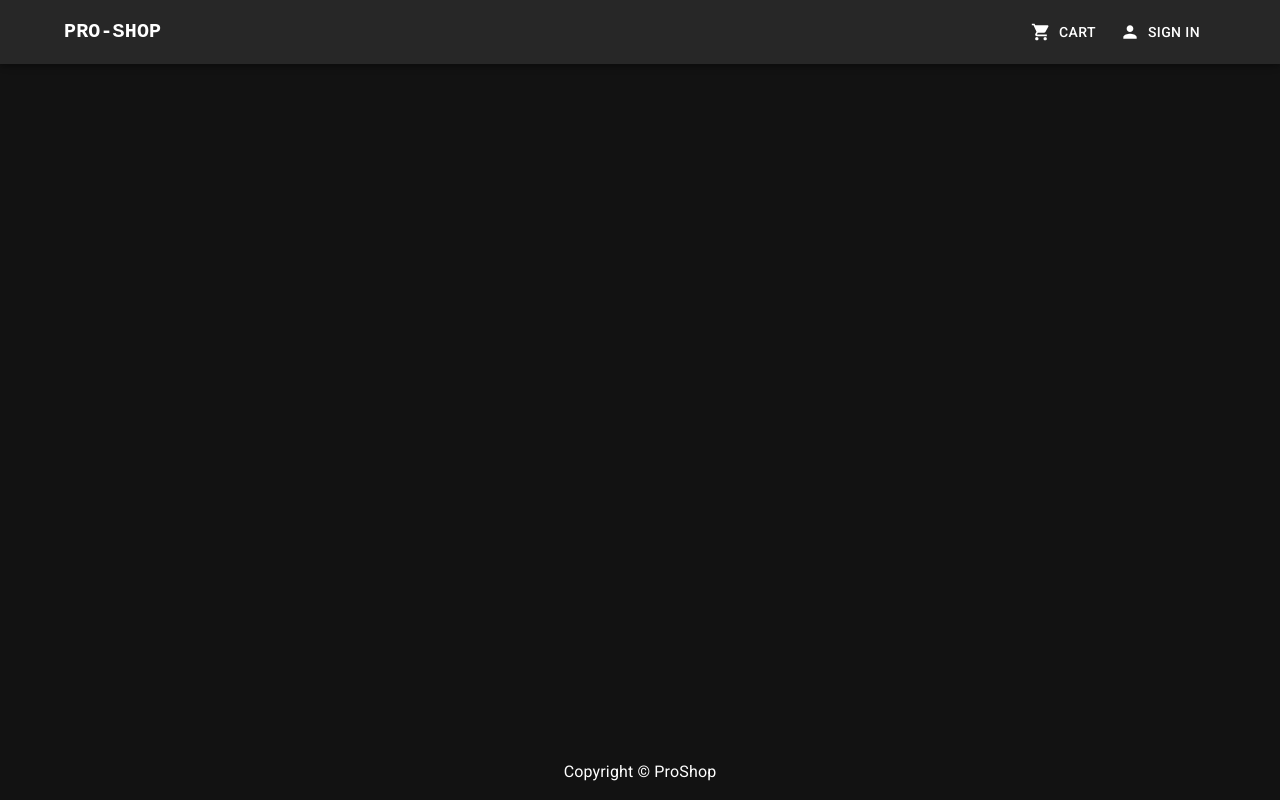
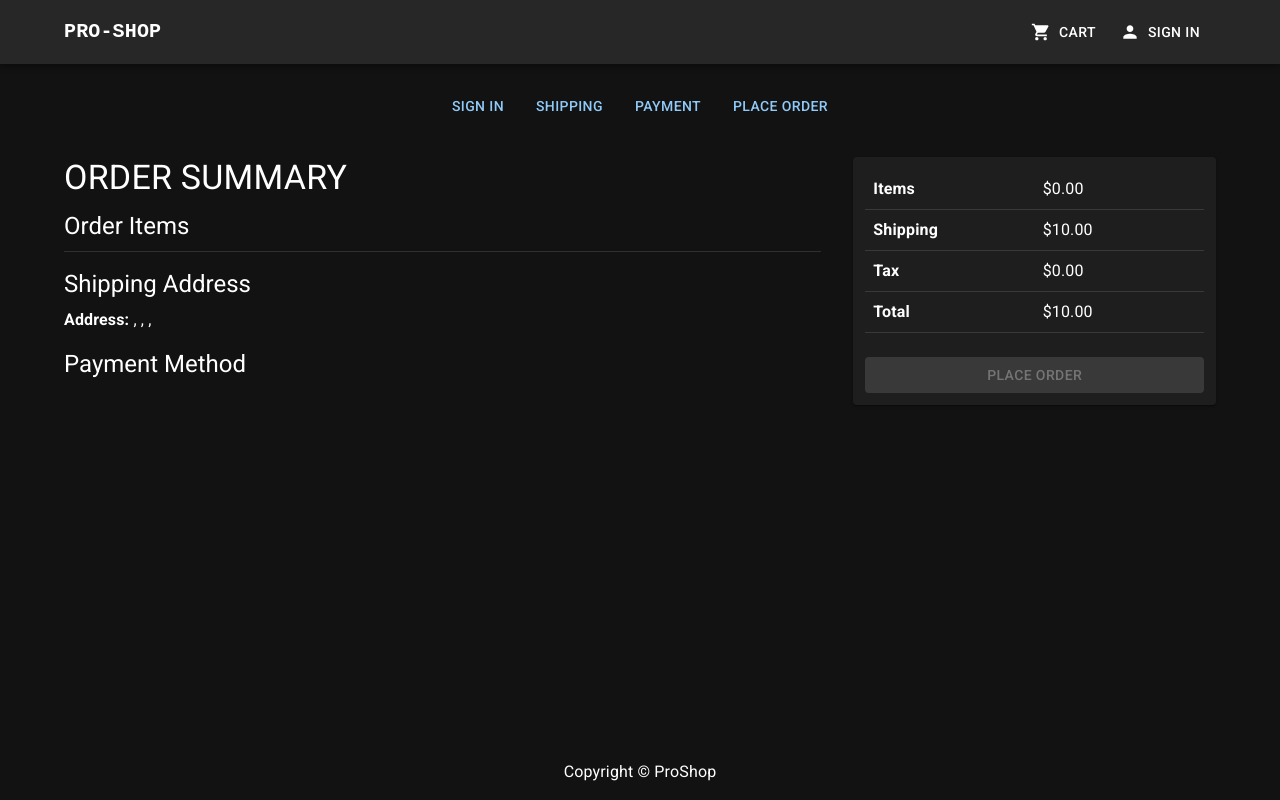
Before and after one commit to sanchit36/Proshop-mern, a React (Create React App) app in the folder frontend/: page /place-order in a window 1280 px wide. Built offline with nearby package versions, Linux system fonts and the light colour scheme.

Commit message:
fronted checkout flow

```diff
--- a/frontend/src/App.js
+++ b/frontend/src/App.js
@@ -15,6 +15,8 @@ import RegisterScreen from './screens/RegisterScreen';
 import ProfileScreen from './screens/ProfileScreen';
 import { useSelector } from 'react-redux';
 import ShippingScreen from './screens/ShippingScreen';
+import PaymentScreen from './screens/PaymentScreen';
+import PlaceOrderScreen from './screens/PlaceOrderScreen';
 
 const ProtectedRoute = ({ condition, component, redirectURL }) => {
   return condition ? component : <Navigate to={redirectURL} replace />;
@@ -40,6 +42,8 @@ const App = () => {
           <Route path='/login' element={<LoginScreen />} />
           <Route path='/register' element={<RegisterScreen />} />
           <Route path='/shipping' element={<ShippingScreen />} />
+          <Route path='/payment' element={<PaymentScreen />} />
+          <Route path='/place-order' element={<PlaceOrderScreen />} />
           <Route
             path='/profile'
             element={
--- /dev/null
+++ b/frontend/src/components/CheckoutSteps.js
@@ -0,0 +1,38 @@
+import React from 'react';
+
+import { Button, Stack } from '@mui/material';
+import { Link } from 'react-router-dom';
+
+const CheckoutSteps = ({ step1, step2, step3, step4 }) => {
+  return (
+    <Stack direction='row' justifyContent='center' spacing={2} sx={{ mb: 4 }}>
+      {step1 ? <Button>Sign In</Button> : <Button disabled>Sign In</Button>}
+
+      {step2 ? (
+        <Button as={Link} to='/shipping'>
+          Shipping
+        </Button>
+      ) : (
+        <Button disabled>Shipping</Button>
+      )}
+
+      {step3 ? (
+        <Button as={Link} to='/payment'>
+          Payment
+        </Button>
+      ) : (
+        <Button disabled>Payment</Button>
+      )}
+
+      {step4 ? (
+        <Button as={Link} to='/place-order'>
+          Place Order
+        </Button>
+      ) : (
+        <Button disabled>Place Order</Button>
+      )}
+    </Stack>
+  );
+};
+
+export default CheckoutSteps;
--- a/frontend/src/components/FormContainer.js
+++ b/frontend/src/components/FormContainer.js
@@ -5,7 +5,7 @@ const FormContainer = ({ children }) => {
   return (
     <Container>
       <Grid container sx={{ p: 2 }} justifyContent='center'>
-        <Grid item xs={12} md={4}>
+        <Grid item xs={12} md={6}>
           {children}
         </Grid>
       </Grid>
--- a/frontend/src/redux/constants/cartConstants.js
+++ b/frontend/src/redux/constants/cartConstants.js
@@ -1,3 +1,4 @@
 export const CART_ADD_ITEM = 'CART_ADD_ITEM';
 export const CART_REMOVE_ITEM = 'CART_REMOVE_ITEM';
 export const CART_SAVE_SHIPPING_ADDRESS = 'CART_SAVE_SHIPPING_ADDRESS';
+export const CART_SAVE_PAYMENT_METHOD = 'CART_SAVE_PAYMENT_METHOD';
--- a/frontend/src/redux/reducers/cartReducers.js
+++ b/frontend/src/redux/reducers/cartReducers.js
@@ -1,6 +1,7 @@
 import {
   CART_ADD_ITEM,
   CART_REMOVE_ITEM,
+  CART_SAVE_PAYMENT_METHOD,
   CART_SAVE_SHIPPING_ADDRESS,
 } from '../constants/cartConstants';
 
@@ -30,6 +31,10 @@ export const cartReducer = (
       };
     case CART_SAVE_SHIPPING_ADDRESS:
       return { ...state, shippingAddress: action.payload };
+
+    case CART_SAVE_PAYMENT_METHOD:
+      return { ...state, paymentMethod: action.payload };
+
     default:
       return state;
   }
--- /dev/null
+++ b/frontend/src/screens/PaymentScreen.js
@@ -0,0 +1,65 @@
+import React, { useState } from 'react';
+import {
+  Typography,
+  Button,
+  Stack,
+  FormControl,
+  RadioGroup,
+  FormControlLabel,
+  Radio,
+} from '@mui/material';
+import { useNavigate } from 'react-router-dom';
+import { useDispatch, useSelector } from 'react-redux';
+import FormContainer from '../components/FormContainer';
+import { savePaymentMethod } from '../redux/actions/cartActions';
+import CheckoutSteps from '../components/CheckoutSteps';
+
+const PaymentScreen = () => {
+  const dispatch = useDispatch();
+  const { shippingAddress } = useSelector((state) => state.cart);
+
+  const navigator = useNavigate();
+  if (!shippingAddress) navigator('/shipping', { replace: true });
+
+  const [paymentMethod, setPaymentMethod] = useState('PayPal');
+
+  const submitHandler = (event) => {
+    event.preventDefault();
+    dispatch(savePaymentMethod(paymentMethod));
+    navigator('/place-order');
+  };
+
+  return (
+    <FormContainer>
+      <CheckoutSteps step1 step2 step3 />
+      <Typography variant='h4' component='h1' gutterBottom>
+        PAYMENT METHOD
+      </Typography>
+      <Stack
+        component={'form'}
+        spacing={2}
+        onSubmit={submitHandler}
+        sx={{ mt: 2 }}
+      >
+        <FormControl>
+          <RadioGroup
+            value={paymentMethod}
+            name='paymentMethod'
+            onChange={(e) => setPaymentMethod(e.target.value)}
+          >
+            <FormControlLabel
+              value='PayPal'
+              control={<Radio />}
+              label='PayPal'
+            />
+          </RadioGroup>
+        </FormControl>
+        <Button fullWidth type='submit' variant='contained' color='warning'>
+          Continue
+        </Button>
+      </Stack>
+    </FormContainer>
+  );
+};
+
+export default PaymentScreen;
--- /dev/null
+++ b/frontend/src/screens/PlaceOrderScreen.js
@@ -0,0 +1,162 @@
+import React from 'react';
+import { Typography, Button, Box, Divider, Grid, Paper } from '@mui/material';
+import { Link } from 'react-router-dom';
+import { useSelector } from 'react-redux';
+import CheckoutSteps from '../components/CheckoutSteps';
+
+const PlaceOrderScreen = () => {
+  const { cartItems, shippingAddress, paymentMethod } = useSelector(
+    (state) => state.cart
+  );
+
+  const addDecimals = (num) => {
+    return (Math.round(num * 100) / 100).toFixed(2);
+  };
+
+  const cart = {};
+  cart.itemsPrice = addDecimals(
+    cartItems.reduce((acc, item) => acc + item.price * item.qty, 0)
+  );
+  cart.shippingPrice = addDecimals(cart.itemsPrice > 100 ? 0 : 10);
+  cart.taxPrice = addDecimals(Number((0.15 * cart.itemsPrice).toFixed(2)));
+  cart.totalPrice = (
+    Number(cart.itemsPrice) +
+    Number(cart.shippingPrice) +
+    Number(cart.taxPrice)
+  ).toFixed(2);
+
+  const submitHandler = (event) => {
+    event.preventDefault();
+  };
+
+  return (
+    <>
+      <CheckoutSteps step1 step2 step3 step4 />
+      <Grid container spacing={4}>
+        <Grid item md={8}>
+          <Typography variant='h4' component='h1' gutterBottom>
+            ORDER SUMMARY
+          </Typography>
+
+          <Box sx={{ mb: 2 }}>
+            <Typography variant='h5' component='h1' gutterBottom>
+              Order Items
+            </Typography>
+            <Divider sx={{ mb: 1 }} />
+            {cartItems.map((item) => (
+              <div key={item.product}>
+                <Grid container spacing={2} alignItems='center'>
+                  <Grid item md={1.5}>
+                    <img
+                      alt={item.name}
+                      src={item.image}
+                      style={{
+                        maxWidth: '100%',
+                        height: 'auto',
+                        borderRadius: 8,
+                      }}
+                    />
+                  </Grid>
+                  <Grid item md={4.5}>
+                    <Typography variant='subtitle1'>
+                      <Link to={`/product/${item.product}`}>{item.name}</Link>
+                    </Typography>
+                  </Grid>
+                  <Grid item md={2}>
+                    <Typography variant='body1'>${item.price}</Typography>
+                  </Grid>
+                  <Grid item md={2}>
+                    <Typography variant='body1'>QTY: {item.qty}</Typography>
+                  </Grid>
+                  <Grid item md={2}>
+                    ${(Number(item.price) * Number(item.qty)).toFixed(2)}
+                  </Grid>
+                </Grid>
+                <Divider sx={{ my: 1 }} />
+              </div>
+            ))}
+          </Box>
+          <Box sx={{ mb: 2 }}>
+            <Typography variant='h5' component='h1' gutterBottom>
+              Shipping Address
+            </Typography>
+            <Typography>
+              <strong>Address: </strong>
+              {shippingAddress.address}, {shippingAddress.city},{' '}
+              {shippingAddress.postalCode}, {shippingAddress.country}
+            </Typography>
+          </Box>
+
+          <Box sx={{ mb: 2 }}>
+            <Typography variant='h5' component='h1' gutterBottom>
+              Payment Method
+            </Typography>
+            <Typography>{paymentMethod}</Typography>
+          </Box>
+        </Grid>
+
+        <Grid item md={4}>
+          <Paper sx={{ p: 1.5 }}>
+            <Grid container spacing={2} alignItems='center' sx={{ p: 1 }}>
+              <Grid item md={6}>
+                <Typography>
+                  <strong>Items</strong>
+                </Typography>
+              </Grid>
+              <Grid item md={6}>
+                <Typography>${cart.itemsPrice}</Typography>
+              </Grid>
+            </Grid>
+            <Divider />
+            <Grid container spacing={2} alignItems='center' sx={{ p: 1 }}>
+              <Grid item md={6}>
+                <Typography>
+                  <strong>Shipping</strong>
+                </Typography>
+              </Grid>
+              <Grid item md={6}>
+                <Typography>${cart.shippingPrice}</Typography>
+              </Grid>
+            </Grid>
+            <Divider />
+            <Grid container spacing={2} alignItems='center' sx={{ p: 1 }}>
+              <Grid item md={6}>
+                <Typography>
+                  <strong>Tax</strong>
+                </Typography>
+              </Grid>
+              <Grid item md={6}>
+                <Typography>${cart.taxPrice}</Typography>
+              </Grid>
+            </Grid>
+            <Divider />
+            <Grid container spacing={2} alignItems='center' sx={{ p: 1 }}>
+              <Grid item md={6}>
+                <Typography>
+                  <strong>Total</strong>
+                </Typography>
+              </Grid>
+              <Grid item md={6}>
+                <Typography>${cart.totalPrice}</Typography>
+              </Grid>
+            </Grid>
+
+            <Divider sx={{ mb: 3 }} />
+            <Button
+              fullWidth
+              type='submit'
+              variant='contained'
+              color='warning'
+              disabled={cartItems.length === 0}
+              onClick={submitHandler}
+            >
+              Place order
+            </Button>
+          </Paper>
+        </Grid>
+      </Grid>
+    </>
+  );
+};
+
+export default PlaceOrderScreen;
--- a/frontend/src/screens/ShippingScreen.js
+++ b/frontend/src/screens/ShippingScreen.js
@@ -4,6 +4,7 @@ import { useNavigate } from 'react-router-dom';
 import { useDispatch, useSelector } from 'react-redux';
 import FormContainer from '../components/FormContainer';
 import { saveShippingAddress } from '../redux/actions/cartActions';
+import CheckoutSteps from '../components/CheckoutSteps';
 
 const ShippingScreen = () => {
   const dispatch = useDispatch();
@@ -24,17 +25,16 @@ const ShippingScreen = () => {
 
   const submitHandler = (event) => {
     event.preventDefault();
-    console.log(state);
     dispatch(saveShippingAddress(state));
     navigator('/payment');
   };
 
   return (
     <FormContainer>
+      <CheckoutSteps step1 step2 />
       <Typography variant='h4' component='h1' gutterBottom>
         SHIPPING
       </Typography>
-
       <Stack
         component={'form'}
         spacing={2}
```
Also changed, not shown: frontend/src/redux/actions/cartActions.js (+10 -0 lines).
